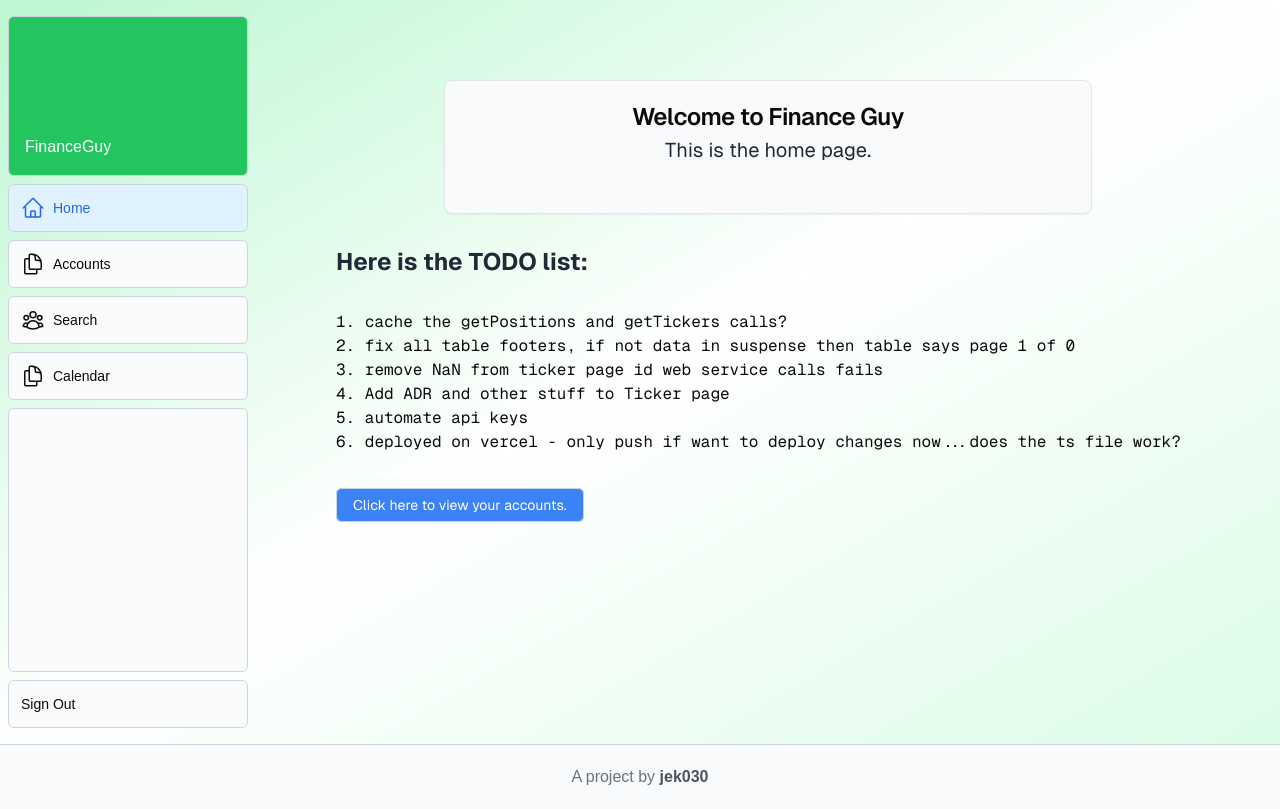
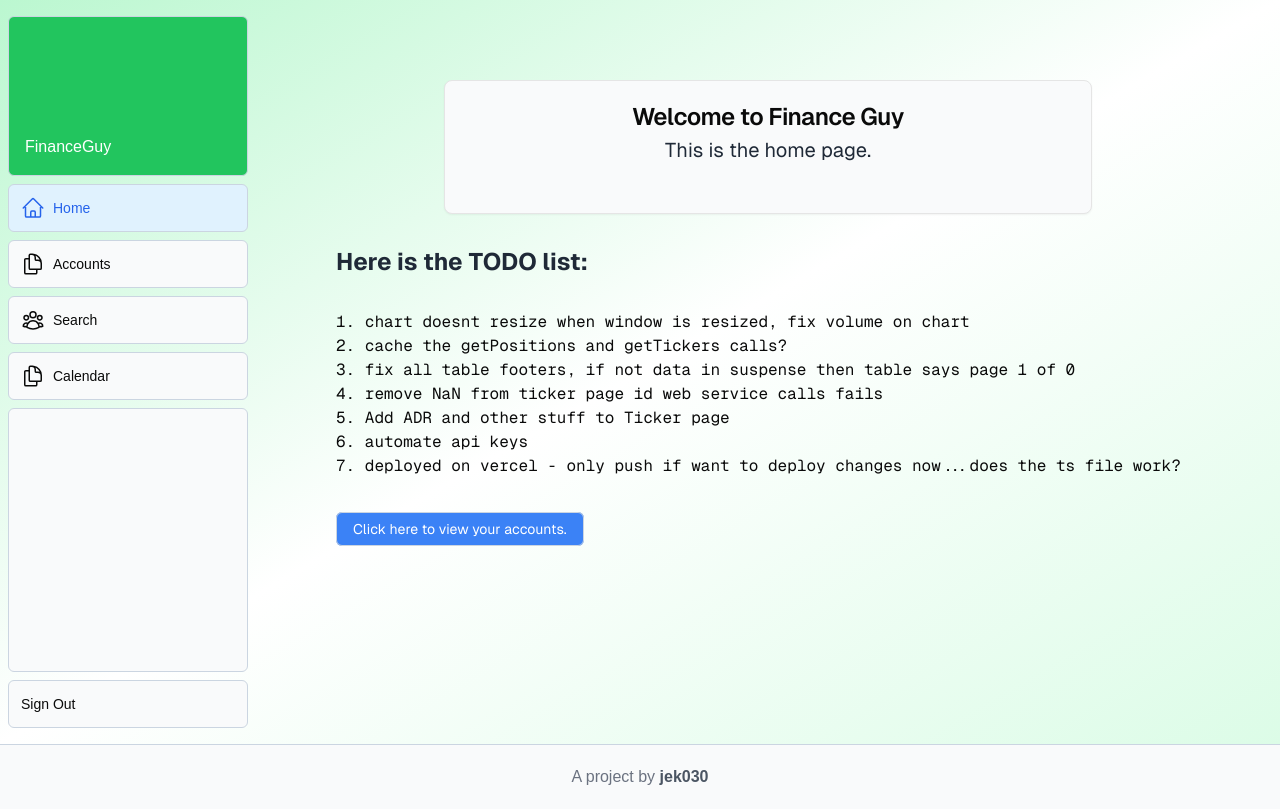
Before and after one commit to jek030/schwabApiNextJs, a Next.js app: page / in a window 1280 px wide. Built offline with nearby package versions, Linux system fonts and the light colour scheme.

Commit message:
todo added

```diff
--- a/app/page.tsx
+++ b/app/page.tsx
@@ -14,6 +14,7 @@ export default function Home() {
              Here is the TODO list:
         </strong>
           <ul className="list-inside list-decimal text-center sm:text-left font-[family-name:var(--font-geist-mono)]">
+          <li>chart doesnt resize when window is resized, fix volume on chart</li>
             <li>cache the getPositions and getTickers calls?</li>
             <li> fix all table footers, if not data in suspense then table says page 1 of 0</li>
             <li>remove NaN from ticker page id web service calls fails</li>
```
